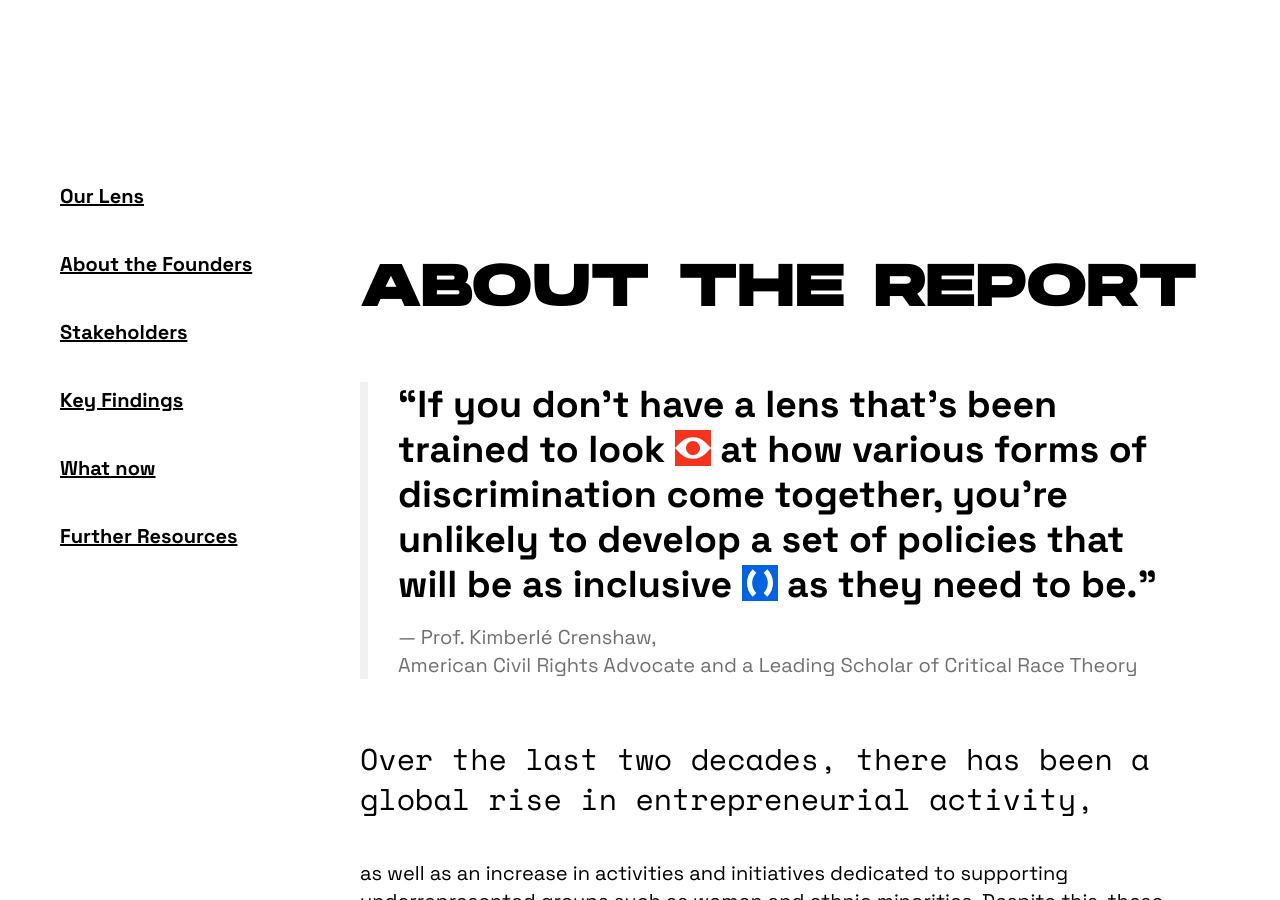
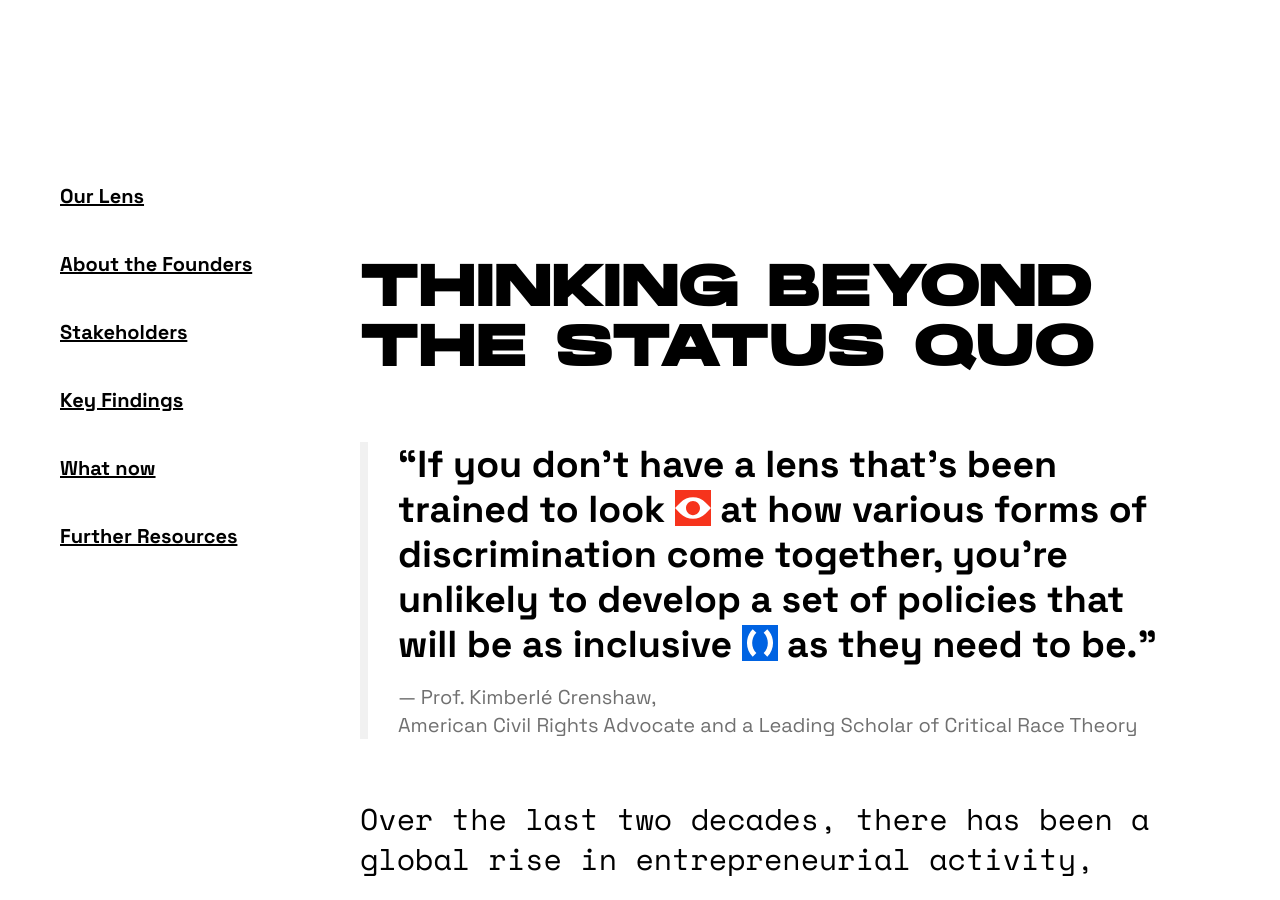
Before and after one commit to Founderland/Report, a Jekyll site: the page built from index.html, in a window 1280 px wide and 900 px high, scrolled down 378 px. Built offline with Jekyll 4.4.1, drawn with Linux system fonts in a browser that asks for light colours.

Commit message:
text tweak

```diff
--- a/_includes/section_1-status_quo.html
+++ b/_includes/section_1-status_quo.html
@@ -1,4 +1,4 @@
-<h1>About the Report</h1>
+<h1>Thinking Beyond the Status Quo</h1>
 <figure>
     <blockquote cite="">
         <p>“If you don't have a lens that's been trained to look <span class="symbol Visibility bg-red"></span> at how various forms of discrimination come together, you're unlikely to develop a set of policies that will be as inclusive <span class="symbol Inclusive bg-blue"></span> as they need to be.”</p>
```
